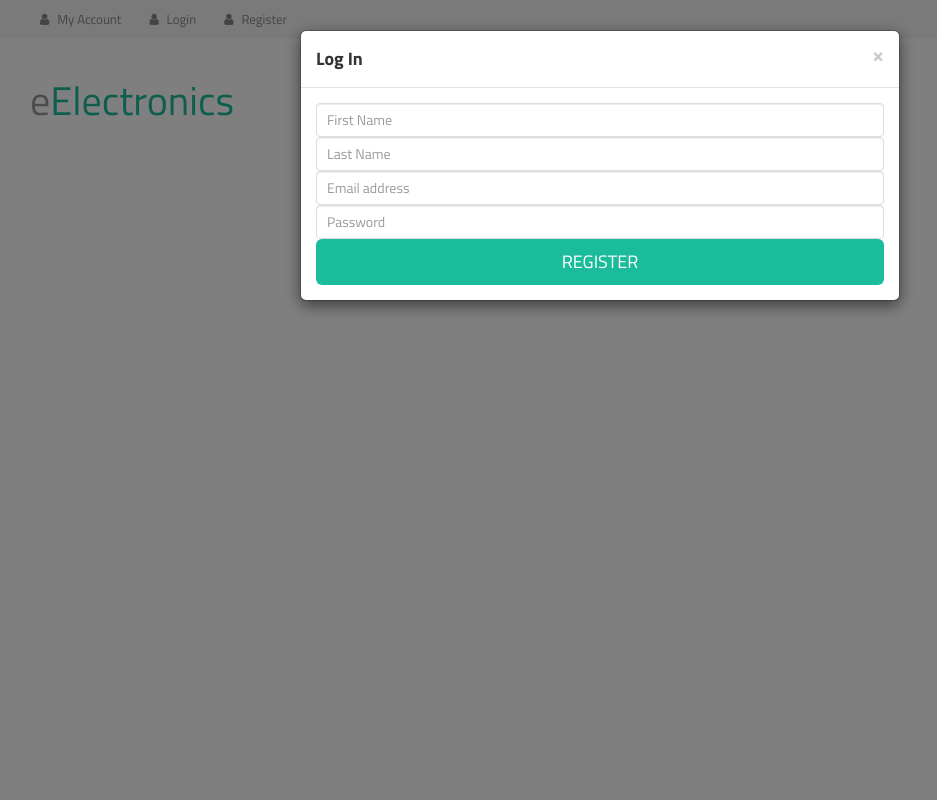
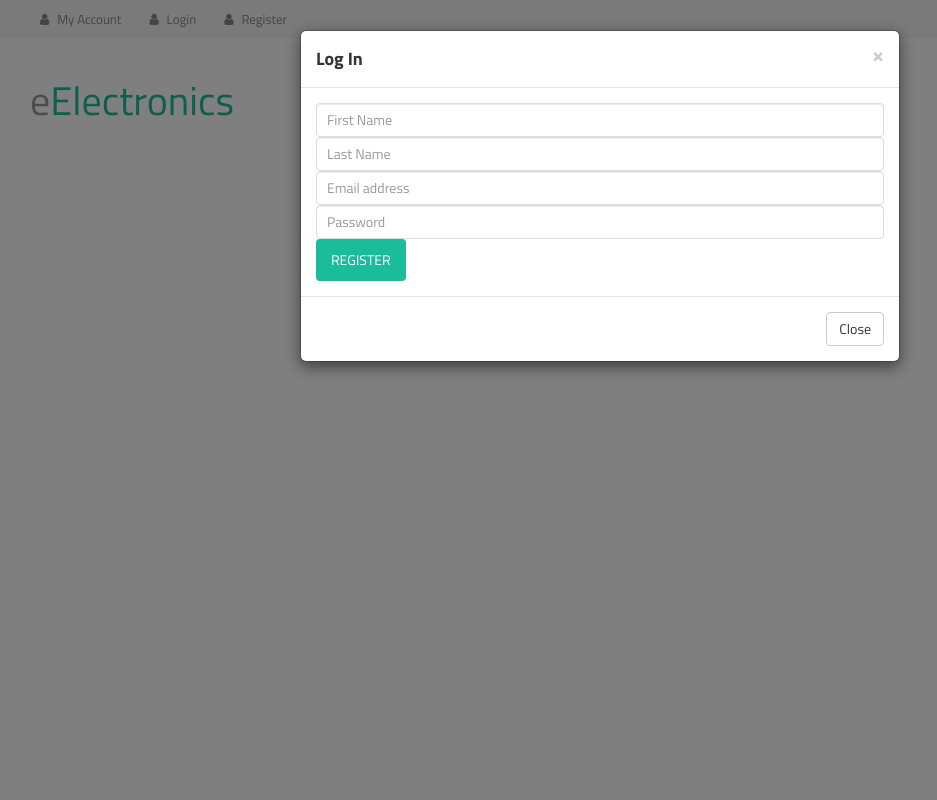
Before and after one commit to softvision-mihai-muresan/basic_apps, a Flask app: page / in a window 1280 px wide, after a click on "Register". Shown: the whole page, without its empty margins (40-977 px from the left). Run offline with Flask 2, Linux system fonts and the light colour scheme; some libraries are stand-ins or nearby versions.

Commit message:
added more bugs in the application

```diff
--- a/templates/layout.html
+++ b/templates/layout.html
@@ -41,7 +41,7 @@
                     <div class="user-menu">
                         <ul>
                             {% if not session_user_name %}
-                            <li><a href="{{ url_for('index') }}"><i class="fa fa-user"></i> My Account</a></li>
+                            <li><a href="javascript:;"><i class="fa fa-user"></i> My Account</a></li>
                             {% else %}
                             <li><a href="#" data-toggle="modal" data-target="#myAccountModal"><i class="fa fa-user" data-toggle="modal" data-target="#myModal"></i>{% print session_user_name %}</a></li>
                             {% endif %}
@@ -108,12 +108,12 @@
                 <label for="inputPasswordLogin" class="sr-only">Password</label>
                 <input type="password" name="inputPassword" id="inputRegisterPasswordLogin" class="form-control" placeholder="Password" required>
 
-                <button id="btnRegister" class="btn btn-lg btn-primary btn-block" type="submit">Register</button>
+                <button id="btnRegister" class="btn  btn-primary " type="submit">Register</button>
             </form>
             </div>
-            <!--<div class="modal-footer">-->
-              <!--&lt;!&ndash;<a href="#" data-dismiss="modal" data-toggle="modal" data-target="#mySignupModal">Sign Up</a>&ndash;&gt;-->
-            <!--</div>-->
+            <div class="modal-footer">
+              <button type="button" class="btn btn-default" data-dismiss="modal">Close</button>
+            </div>
           </div>
         </div>
       </div>
@@ -137,7 +137,7 @@
               {% print row[0] %}
             </div>
             <div class="col-sm-3">
-              Last Name
+              last Name
             </div>
             <div class="col-sm-9">
               {% print row[1] %}
```
